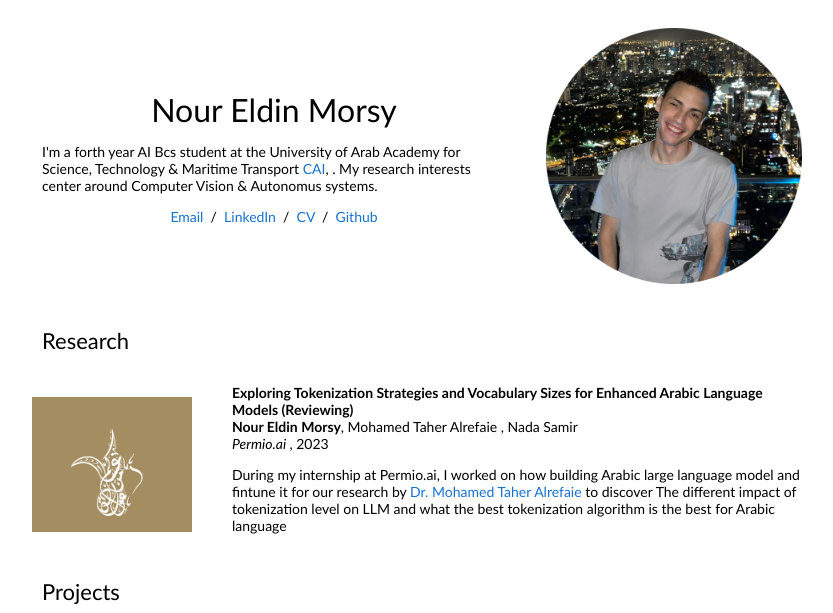
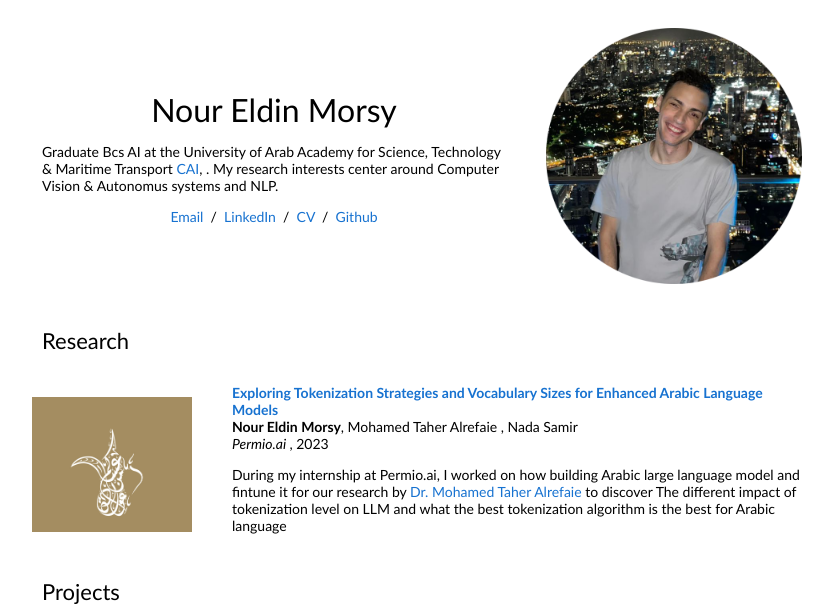
Before and after one commit to nourmorsy/nourmorsy.github.io, a plain HTML site: page index.html in a window 1280 px wide. Shown: the top 613 px of the page, without its empty margins (218-1051 px from the left). Drawn offline with Linux system fonts and the light colour scheme.

Commit message:
Update index.html

```diff
--- a/index.html
+++ b/index.html
@@ -22,9 +22,9 @@
                 <name>Nour Eldin Morsy</name>
               </p>
               <p>
-                I'm a forth year AI Bcs student at the University of Arab Academy for Science, Technology & Maritime Transport  <a href="https://aast.edu/en/colleges/CAI/elalamein/">CAI</a>,
+                Graduate Bcs AI at the University of Arab Academy for Science, Technology & Maritime Transport  <a href="https://aast.edu/en/colleges/CAI/elalamein/">CAI</a>,
                 </a>.
-                My research interests center around Computer Vision & Autonomus systems.
+                My research interests center around Computer Vision & Autonomus systems and NLP.
               </p>
               <!-- <p>
                 I completed my bachelor's at AAST,
@@ -80,8 +80,8 @@
               </td>
 
               <td style="padding:10px;width:75%;vertical-align:middle">
-                <!-- <a href="https://openreview.net/pdf?id=hNWJbH2lVW"> -->
-                  <papertitle>Exploring Tokenization Strategies and Vocabulary Sizes for Enhanced Arabic Language Models (Reviewing)</papertitle>
+                <a href="https://arxiv.org/abs/2403.11130">
+                  <papertitle>Exploring Tokenization Strategies and Vocabulary Sizes for Enhanced Arabic Language Models</papertitle>
                 </a>
                 <br>
                 <strong>Nour Eldin Morsy</strong>,
```
